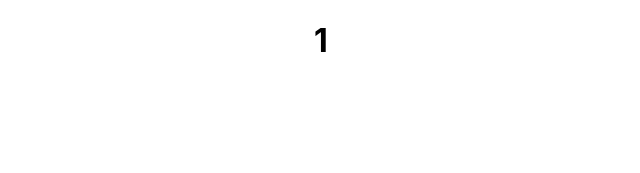
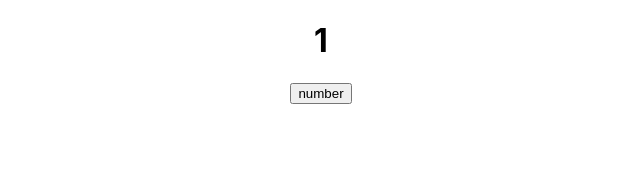
Before and after one commit to WhiteQuennAnn/Microtasks, a React (Create React App) app in the folder newapp/: page / in a window 1280 px wide. Shown: the top 173 px of the page, without its empty margins (319-959 px from the left). Built offline with nearby package versions, Linux system fonts and the light colour scheme.

Commit message:
09112022

```diff
--- a/newapp/src/App.tsx
+++ b/newapp/src/App.tsx
@@ -1,10 +1,16 @@
-import React from 'react';
+import React, {useState} from 'react';
 import {Button} from "./site/Components/Button";
 import './App.css';
 
 function App() {
 
-    let a = 1
+    // let a = 1
+    let[a, setA]=useState(1)
+
+    const onclickHandler=() => {
+       setA(++a)
+        console.log(a)
+    }
     // const Button1Foo =(suscriber: string, age:number)=> {
     //     console.log(suscriber,age)
     //
@@ -20,6 +26,8 @@
 
         <div className={"App"}>
 <h1> {a}</h1>
+            <button onClick={onclickHandler}> number</button>
+
             {/*<Button name={"MyYouTubeChannel-1"} callBack={()=>Button1Foo("i am Anna", 23)}/>*/}
             {/*<Button name={"MyYouTubeChannel-2"} callBack={()=>Button2Foo("I am Den", 34)}/>*/}
             {/*<Button name={"MyYouTubeChannel-3"} callBack={Button3Foo}/>*/}
```
